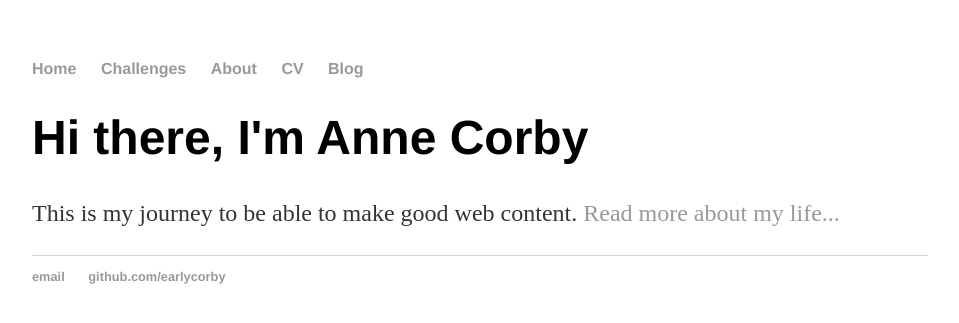
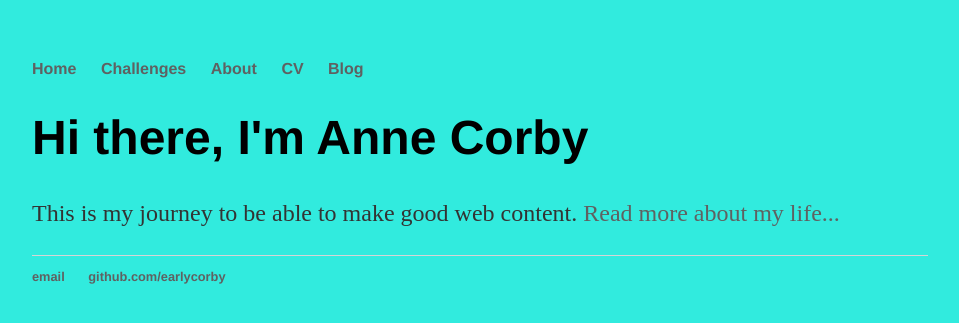
Before and after one commit to earlycorby/earlycorby.github.io, a Jekyll site: the page built from index.html, in a window 1280 px wide. Shown: the top 323 px of the page, without its empty margins (160-1119 px from the left). Built offline with Jekyll 4.4.1, drawn with Linux system fonts in a browser that asks for light colours.

Commit message:
Update main.css

```diff
--- a/css/main.css
+++ b/css/main.css
@@ -1,6 +1,7 @@
 body {
     margin: 60px auto;
     width: 70%;
+    background-color: #31ebde;
 }
 nav ul, footer ul {
     font-family:'Helvetica', 'Arial', 'Sans-Serif';
@@ -14,7 +15,7 @@ nav ul li, footer ul li {
 }
 a {
     text-decoration: none;
-    color: #999;
+    color: #5f6161;
 }
 a:hover {
     text-decoration: underline;
```
